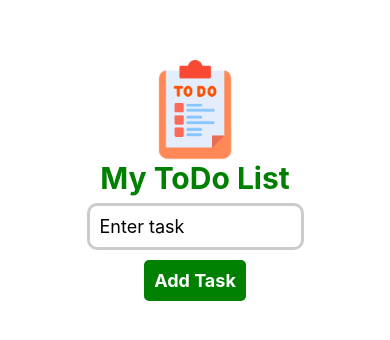
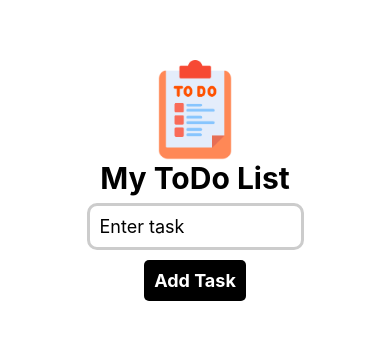
Before and after one commit to ahibrah-99/ToDoApp, a React Native app: screen / in a window 390 px wide. Shown: the top 340 px of the page. Built offline with nearby package versions, Linux system fonts and the light colour scheme.

Commit message:
Changed Color of buttons and some texts, MEP

```diff
--- a/App.js
+++ b/App.js
@@ -49,6 +49,7 @@ export default function App() {
   function deleteTask(index) {
     const updatedTasks = [...tasks];
     updatedTasks[index].deleted = 1;
+    console.log(`${updatedTasks[index].label} is now being deleted... ${updatedTasks[index].deleted}`)
     updatedTasks.splice(index, 1);
     setTasks(updatedTasks);
     console.log('A task has been deleted!');
@@ -108,7 +109,7 @@ const styles = StyleSheet.create({
   fontSize: 30,
   fontWeight: "bold",
   marginBottom: 7,
-  color: "green",
+  color: "black",
   },
   input: {
   borderWidth: 3,
@@ -120,7 +121,7 @@ const styles = StyleSheet.create({
   width: '70%'
   },
   addButton: {
-  backgroundColor: "green",
+  backgroundColor: "black",
   padding: 10,
   borderRadius: 5,
   marginBottom: 10,
--- a/components/taskItem.js
+++ b/components/taskItem.js
@@ -1,14 +1,16 @@
-import React, {useState} from 'react';
 import { View, Text, TouchableOpacity, StyleSheet } from 'react-native';
 
 const TaskItem = ({ item, index, markTaskDone, editTask, deleteTask , isEditing}) => {
 
     return (
         <View style={styles.task}>
+
             {item.status && (
             <Text style={styles.itemList}>✅</Text>
             )}
+
             <Text style={styles.itemList}>{item.label}</Text>
+
             <View style={styles.taskButtons}>
                 <TouchableOpacity onPress={markTaskDone}>
                     <Text style={styles.editButton}>Done</Text>
@@ -22,6 +24,7 @@ const TaskItem = ({ item, index, markTaskDone, editTask, deleteTask , isEditing}
                     </TouchableOpacity>
                 )}
             </View>
+
         </View>
     );
 };
@@ -44,7 +47,7 @@ const styles = StyleSheet.create({
     },
     editButton: {
         marginRight: 10,
-        color: "green",
+        color: "black",
         fontWeight: "bold",
         fontSize: 18,
     },
```
